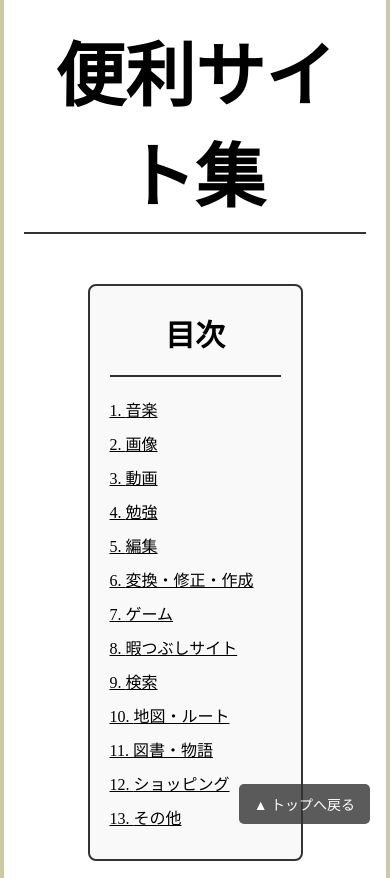
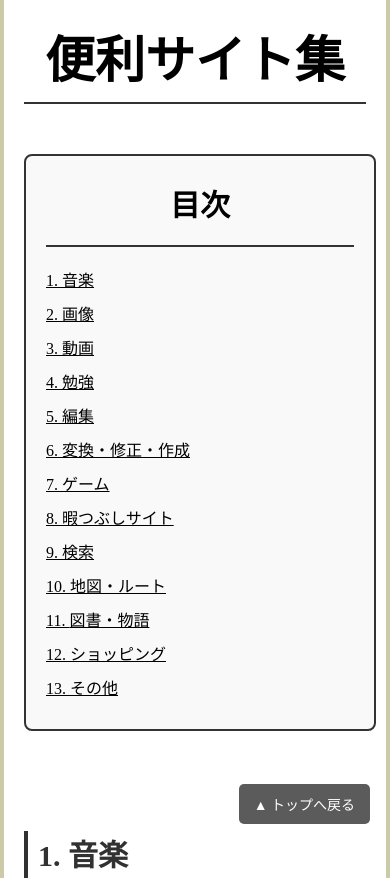
Before and after one commit to nohe-3/Useful-Sites, a plain HTML site: page index.html in a window 390 px wide. Shown: the top 878 px of the page. Drawn offline with Linux system fonts and the light colour scheme.

Commit message:
Add files via upload

```diff
--- a/style.css
+++ b/style.css
@@ -125,3 +125,31 @@ ol.section-list a:hover {
   opacity: 1; /* ホバー時ははっきり見せる */
   color: #fff;
 }
+
+@media (max-width: 600px) {
+  /* 画面が600px以下の時のスタイル */
+  h1 {
+    margin-top: 0px;
+    text-align: center; /* ← これだけで中央寄せ！ */
+    font-size: 50px;
+    border-bottom: 2px solid #333; /* ← これが下の線 */
+    padding-bottom: 10px; /* ← タイトルと線の間に余白 */
+    margin-bottom: 50px; /* ← 線と次の要素との間に余白 */
+  }
+
+  ol.section-list {
+    border: 2px solid #333; /* ← ボーダーをつける */
+    padding: 20px; /* ← 内側の余白（リストとボーダーの間隔） */
+    border-radius: 8px; /* ← 角を丸くしたい場合 */
+    background-color: #f9f9f9; /* ← ボックスの背景色 */
+    width: 90%; /* ボックスの横幅を50%に設定 */
+    margin: 100px auto; /* 上下の余白を100px、左右を自動で中央寄せ */
+    list-style-position: inside; /* 番号をリストアイテム内に表示 */
+    margin-top: 0px;
+    margin-bottom: 0px;
+  }
+
+  ol.main {
+    padding: 0px;
+  }
+}
```
